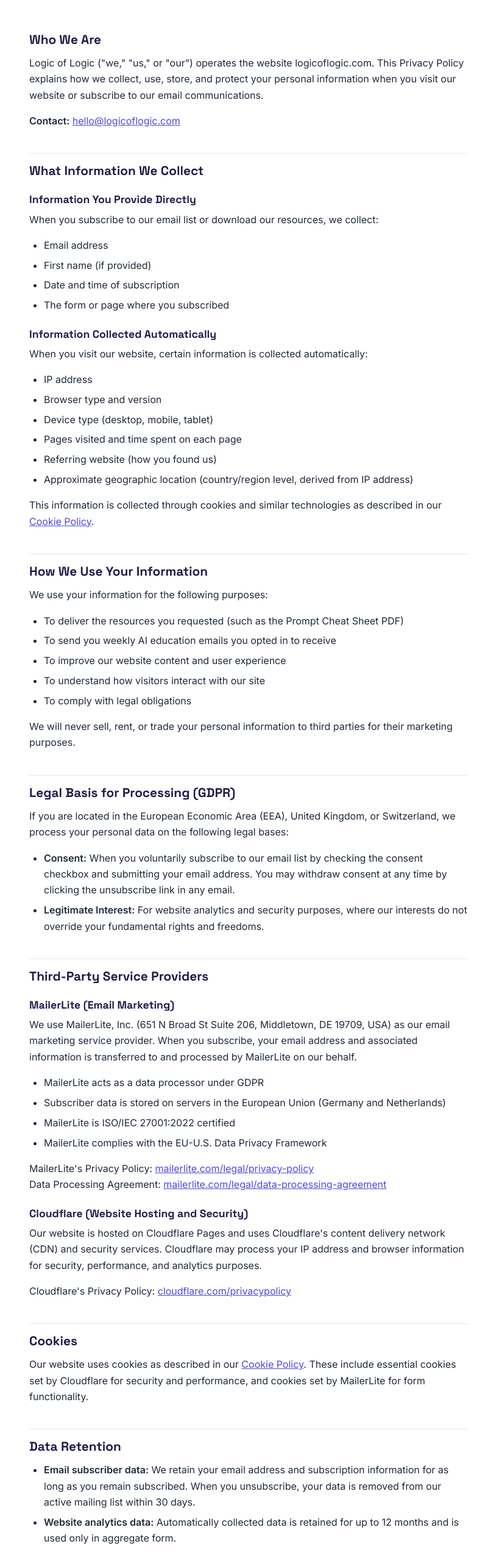
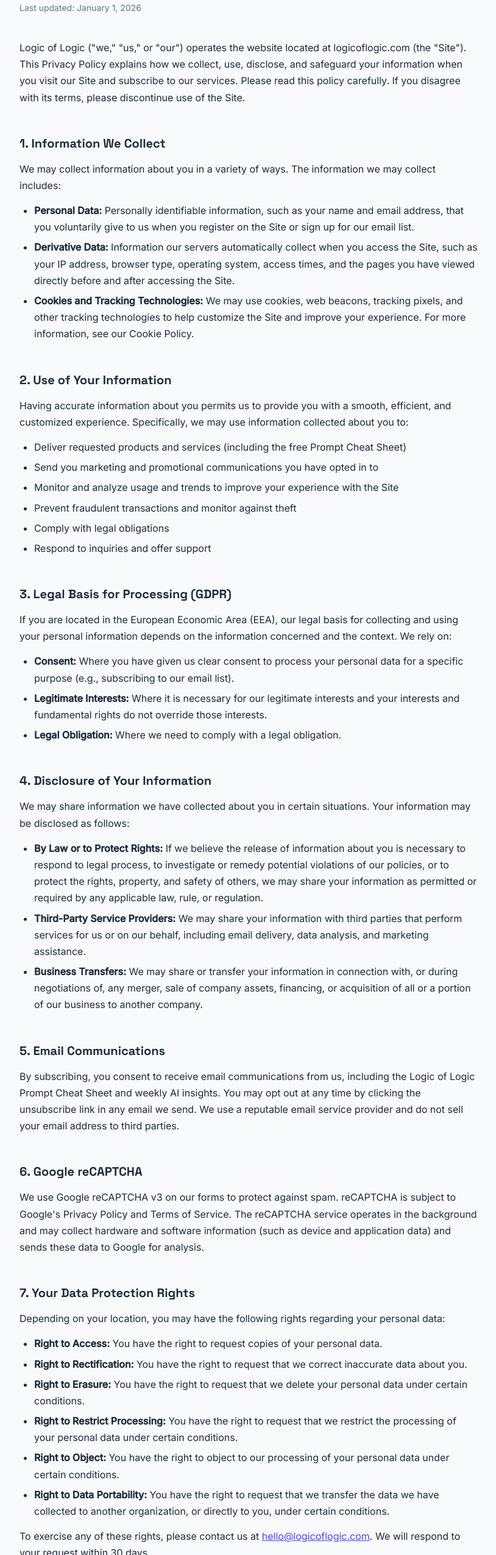
Before and after one commit to rsteitiyeh/logicoflogic, a plain HTML site: page privacy-policy.html in a window 1280 px wide. Shown: the part 212-2762 px from the top of the page at 61% size, without its empty margins (232-1046 px from the left). Drawn offline with Linux system fonts and the light colour scheme.

Commit message:
Revise privacy policy content and structure

```diff
--- a/privacy-policy.html
+++ b/privacy-policy.html
@@ -4,132 +4,131 @@
   <meta charset="UTF-8">
   <meta name="viewport" content="width=device-width, initial-scale=1.0">
   <title>Privacy Policy — Logic of Logic</title>
-  <meta name="description" content="Privacy Policy for LogicOfLogic.com — how we collect, use, and protect your data.">
+  <meta name="description" content="Privacy Policy for Logic of Logic — how we collect, use and protect your data.">
   <link rel="icon" type="image/png" href="/assets/favicon.png">
   <link rel="preconnect" href="https://fonts.googleapis.com">
   <link rel="preconnect" href="https://fonts.gstatic.com" crossorigin>
-  <link href="https://fonts.googleapis.com/css2?family=Space+Grotesk:wght@400;500;600;700&family=Inter:wght@400;500;600&display=swap" rel="stylesheet">
-  <link rel="stylesheet" href="/style.css">
+  <link href="https://fonts.googleapis.com/css2?family=Space+Grotesk:wght@600;700&family=Inter:wght@400;500&display=swap" rel="stylesheet">
+  <style>
+    *,*::before,*::after{box-sizing:border-box;margin:0;padding:0}
+    :root{--indigo:#4F46E5;--dark-navy:#1E1B4B;--teal:#0D9488;--light-bg:#F8FAFC;--body-dark:#1E293B;--secondary:#64748B;--font-h:'Space Grotesk',sans-serif;--font-b:'Inter',sans-serif}
+    body{font-family:var(--font-b);font-size:16px;line-height:1.7;color:var(--body-dark);background:var(--light-bg)}
+    a{color:var(--indigo)}
+    .site-header{background:#fff;border-bottom:1px solid rgba(0,0,0,.06);padding:18px 0}
+    .site-header .inner{max-width:800px;margin:0 auto;padding:0 24px;display:flex;align-items:center;justify-content:space-between}
+    .site-header img{height:36px;width:auto}
+    .back-link{font-size:14px;color:var(--indigo);text-decoration:none;display:flex;align-items:center;gap:6px}
+    .back-link:hover{text-decoration:underline}
+    .legal-wrap{max-width:800px;margin:0 auto;padding:56px 24px 80px}
+    .legal-wrap h1{font-family:var(--font-h);font-size:clamp(28px,4vw,40px);font-weight:700;color:var(--body-dark);margin-bottom:8px}
+    .legal-wrap .meta{font-size:14px;color:var(--secondary);margin-bottom:40px}
+    .legal-wrap h2{font-family:var(--font-h);font-size:20px;font-weight:700;color:var(--body-dark);margin:36px 0 12px;padding-top:8px}
+    .legal-wrap p{margin-bottom:14px;color:var(--body-dark)}
+    .legal-wrap ul{margin:0 0 14px 24px}
+    .legal-wrap li{margin-bottom:6px}
+    footer{background:#0F0E27;padding:40px 0;color:rgba(255,255,255,.5);text-align:center}
+    .footer-inner{max-width:800px;margin:0 auto;padding:0 24px;display:flex;flex-direction:column;gap:16px;align-items:center}
+    .footer-links{display:flex;flex-wrap:wrap;gap:8px 20px;justify-content:center;list-style:none}
+    .footer-links a{color:rgba(255,255,255,.5);font-size:14px;text-decoration:none}
+    .footer-links a:hover{color:rgba(255,255,255,.85)}
+    .footer-copy{font-size:13px}
+  </style>
 </head>
 <body>
-<div class="legal-header">
-  <a href="/"><img src="/assets/logo.png" alt="Logic of Logic"></a>
-  <a href="/">← Back to Home</a>
-</div>
-<div class="legal-page">
+<header class="site-header">
+  <div class="inner">
+    <a href="/"><img src="/assets/logo.png" alt="Logic of Logic"></a>
+    <a href="/" class="back-link">← Back to Home</a>
+  </div>
+</header>
+
+<div class="legal-wrap">
   <h1>Privacy Policy</h1>
-  <p class="updated">Last Updated: March 20, 2026</p>
+  <p class="meta">Last updated: January 1, 2026</p>
 
-  <h2>Who We Are</h2>
-  <p>Logic of Logic ("we," "us," or "our") operates the website logicoflogic.com. This Privacy Policy explains how we collect, use, store, and protect your personal information when you visit our website or subscribe to our email communications.</p>
-  <p><strong>Contact:</strong> <a href="mailto:hello@logicoflogic.com">hello@logicoflogic.com</a></p>
+  <p>Logic of Logic ("we," "us," or "our") operates the website located at logicoflogic.com (the "Site"). This Privacy Policy explains how we collect, use, disclose, and safeguard your information when you visit our Site and subscribe to our services. Please read this policy carefully. If you disagree with its terms, please discontinue use of the Site.</p>
 
-  <h2>What Information We Collect</h2>
-  <h3>Information You Provide Directly</h3>
-  <p>When you subscribe to our email list or download our resources, we collect:</p>
+  <h2>1. Information We Collect</h2>
+  <p>We may collect information about you in a variety of ways. The information we may collect includes:</p>
   <ul>
-    <li>Email address</li>
-    <li>First name (if provided)</li>
-    <li>Date and time of subscription</li>
-    <li>The form or page where you subscribed</li>
-  </ul>
-  <h3>Information Collected Automatically</h3>
-  <p>When you visit our website, certain information is collected automatically:</p>
-  <ul>
-    <li>IP address</li>
-    <li>Browser type and version</li>
-    <li>Device type (desktop, mobile, tablet)</li>
-    <li>Pages visited and time spent on each page</li>
-    <li>Referring website (how you found us)</li>
-    <li>Approximate geographic location (country/region level, derived from IP address)</li>
-  </ul>
-  <p>This information is collected through cookies and similar technologies as described in our <a href="/cookie-policy.html">Cookie Policy</a>.</p>
-
-  <h2>How We Use Your Information</h2>
-  <p>We use your information for the following purposes:</p>
-  <ul>
-    <li>To deliver the resources you requested (such as the Prompt Cheat Sheet PDF)</li>
-    <li>To send you weekly AI education emails you opted in to receive</li>
-    <li>To improve our website content and user experience</li>
-    <li>To understand how visitors interact with our site</li>
-    <li>To comply with legal obligations</li>
-  </ul>
-  <p>We will never sell, rent, or trade your personal information to third parties for their marketing purposes.</p>
-
-  <h2>Legal Basis for Processing (GDPR)</h2>
-  <p>If you are located in the European Economic Area (EEA), United Kingdom, or Switzerland, we process your personal data on the following legal bases:</p>
-  <ul>
-    <li><strong>Consent:</strong> When you voluntarily subscribe to our email list by checking the consent checkbox and submitting your email address. You may withdraw consent at any time by clicking the unsubscribe link in any email.</li>
-    <li><strong>Legitimate Interest:</strong> For website analytics and security purposes, where our interests do not override your fundamental rights and freedoms.</li>
+    <li><strong>Personal Data:</strong> Personally identifiable information, such as your name and email address, that you voluntarily give to us when you register on the Site or sign up for our email list.</li>
+    <li><strong>Derivative Data:</strong> Information our servers automatically collect when you access the Site, such as your IP address, browser type, operating system, access times, and the pages you have viewed directly before and after accessing the Site.</li>
+    <li><strong>Cookies and Tracking Technologies:</strong> We may use cookies, web beacons, tracking pixels, and other tracking technologies to help customize the Site and improve your experience. For more information, see our Cookie Policy.</li>
   </ul>
 
-  <h2>Third-Party Service Providers</h2>
-  <h3>MailerLite (Email Marketing)</h3>
-  <p>We use MailerLite, Inc. (651 N Broad St Suite 206, Middletown, DE 19709, USA) as our email marketing service provider. When you subscribe, your email address and associated information is transferred to and processed by MailerLite on our behalf.</p>
+  <h2>2. Use of Your Information</h2>
+  <p>Having accurate information about you permits us to provide you with a smooth, efficient, and customized experience. Specifically, we may use information collected about you to:</p>
   <ul>
-    <li>MailerLite acts as a data processor under GDPR</li>
-    <li>Subscriber data is stored on servers in the European Union (Germany and Netherlands)</li>
-    <li>MailerLite is ISO/IEC 27001:2022 certified</li>
-    <li>MailerLite complies with the EU-U.S. Data Privacy Framework</li>
-  </ul>
-  <p>MailerLite's Privacy Policy: <a href="https://www.mailerlite.com/legal/privacy-policy" target="_blank" rel="noopener">mailerlite.com/legal/privacy-policy</a><br>
-  Data Processing Agreement: <a href="https://www.mailerlite.com/legal/data-processing-agreement" target="_blank" rel="noopener">mailerlite.com/legal/data-processing-agreement</a></p>
-
-  <h3>Cloudflare (Website Hosting and Security)</h3>
-  <p>Our website is hosted on Cloudflare Pages and uses Cloudflare's content delivery network (CDN) and security services. Cloudflare may process your IP address and browser information for security, performance, and analytics purposes.</p>
-  <p>Cloudflare's Privacy Policy: <a href="https://www.cloudflare.com/privacypolicy/" target="_blank" rel="noopener">cloudflare.com/privacypolicy</a></p>
-
-  <h2>Cookies</h2>
-  <p>Our website uses cookies as described in our <a href="/cookie-policy.html">Cookie Policy</a>. These include essential cookies set by Cloudflare for security and performance, and cookies set by MailerLite for form functionality.</p>
-
-  <h2>Data Retention</h2>
-  <ul>
-    <li><strong>Email subscriber data:</strong> We retain your email address and subscription information for as long as you remain subscribed. When you unsubscribe, your data is removed from our active mailing list within 30 days.</li>
-    <li><strong>Website analytics data:</strong> Automatically collected data is retained for up to 12 months and is used only in aggregate form.</li>
+    <li>Deliver requested products and services (including the free Prompt Cheat Sheet)</li>
+    <li>Send you marketing and promotional communications you have opted in to</li>
+    <li>Monitor and analyze usage and trends to improve your experience with the Site</li>
+    <li>Prevent fraudulent transactions and monitor against theft</li>
+    <li>Comply with legal obligations</li>
+    <li>Respond to inquiries and offer support</li>
   </ul>
 
-  <h2>Your Rights</h2>
-  <h3>For All Users</h3>
+  <h2>3. Legal Basis for Processing (GDPR)</h2>
+  <p>If you are located in the European Economic Area (EEA), our legal basis for collecting and using your personal information depends on the information concerned and the context. We rely on:</p>
   <ul>
-    <li><strong>Unsubscribe:</strong> Click the "Unsubscribe" link at the bottom of any email.</li>
-    <li><strong>Access:</strong> Request a copy of the personal data we hold about you.</li>
-    <li><strong>Deletion:</strong> Request that we delete your personal data.</li>
-    <li><strong>Correction:</strong> Request that we correct inaccurate personal data.</li>
+    <li><strong>Consent:</strong> Where you have given us clear consent to process your personal data for a specific purpose (e.g., subscribing to our email list).</li>
+    <li><strong>Legitimate Interests:</strong> Where it is necessary for our legitimate interests and your interests and fundamental rights do not override those interests.</li>
+    <li><strong>Legal Obligation:</strong> Where we need to comply with a legal obligation.</li>
   </ul>
-  <h3>Additional Rights for EEA/UK Residents (GDPR)</h3>
+
+  <h2>4. Disclosure of Your Information</h2>
+  <p>We may share information we have collected about you in certain situations. Your information may be disclosed as follows:</p>
   <ul>
-    <li>Right to restrict processing</li>
-    <li>Right to data portability</li>
-    <li>Right to object to processing</li>
-    <li>Right to withdraw consent at any time</li>
-    <li>Right to lodge a complaint with your local data protection authority</li>
+    <li><strong>By Law or to Protect Rights:</strong> If we believe the release of information about you is necessary to respond to legal process, to investigate or remedy potential violations of our policies, or to protect the rights, property, and safety of others, we may share your information as permitted or required by any applicable law, rule, or regulation.</li>
+    <li><strong>Third-Party Service Providers:</strong> We may share your information with third parties that perform services for us or on our behalf, including email delivery, data analysis, and marketing assistance.</li>
+    <li><strong>Business Transfers:</strong> We may share or transfer your information in connection with, or during negotiations of, any merger, sale of company assets, financing, or acquisition of all or a portion of our business to another company.</li>
   </ul>
-  <h3>Additional Rights for California Residents (CCPA/CPRA)</h3>
+
+  <h2>5. Email Communications</h2>
+  <p>By subscribing, you consent to receive email communications from us, including the Logic of Logic Prompt Cheat Sheet and weekly AI insights. You may opt out at any time by clicking the unsubscribe link in any email we send. We use a reputable email service provider and do not sell your email address to third parties.</p>
+
+  <h2>6. Google reCAPTCHA</h2>
+  <p>We use Google reCAPTCHA v3 on our forms to protect against spam. reCAPTCHA is subject to Google's Privacy Policy and Terms of Service. The reCAPTCHA service operates in the background and may collect hardware and software information (such as device and application data) and sends these data to Google for analysis.</p>
+
+  <h2>7. Your Data Protection Rights</h2>
+  <p>Depending on your location, you may have the following rights regarding your personal data:</p>
   <ul>
-    <li>Right to know what personal information is collected, used, shared, or sold</li>
-    <li>Right to delete personal information</li>
-    <li>Right to opt out of the sale or sharing of personal information (we do not sell your data)</li>
-    <li>Right to non-discrimination for exercising your privacy rights</li>
+    <li><strong>Right to Access:</strong> You have the right to request copies of your personal data.</li>
+    <li><strong>Right to Rectification:</strong> You have the right to request that we correct inaccurate data about you.</li>
+    <li><strong>Right to Erasure:</strong> You have the right to request that we delete your personal data under certain conditions.</li>
+    <li><strong>Right to Restrict Processing:</strong> You have the right to request that we restrict the processing of your personal data under certain conditions.</li>
+    <li><strong>Right to Object:</strong> You have the right to object to our processing of your personal data under certain conditions.</li>
+    <li><strong>Right to Data Portability:</strong> You have the right to request that we transfer the data we have collected to another organization, or directly to you, under certain conditions.</li>
   </ul>
-  <p>To exercise any of these rights, contact us at <a href="mailto:hello@logicoflogic.com">hello@logicoflogic.com</a>. We will respond within 30 days.</p>
+  <p>To exercise any of these rights, please contact us at <a href="mailto:hello@logicoflogic.com">hello@logicoflogic.com</a>. We will respond to your request within 30 days.</p>
 
-  <h2>Children's Privacy</h2>
-  <p>Our website and services are not directed at individuals under the age of 16. We do not knowingly collect personal information from children. If we learn that we have collected personal information from a child under 16, we will delete it promptly.</p>
+  <h2>8. California Privacy Rights (CCPA)</h2>
+  <p>If you are a California resident, you have the right to: (a) know what personal information we collect, use, and disclose; (b) delete personal information we have collected; (c) opt-out of the sale of personal information (we do not sell personal information); and (d) non-discrimination for exercising your CCPA rights. To submit a request, contact us at <a href="mailto:hello@logicoflogic.com">hello@logicoflogic.com</a>.</p>
 
-  <h2>International Data Transfers</h2>
-  <p>Your information may be transferred to and processed in countries other than your own, including the United States and European Union countries. We ensure appropriate safeguards are in place, including the EU-U.S. Data Privacy Framework and standard contractual clauses where applicable.</p>
+  <h2>9. Security</h2>
+  <p>We use administrative, technical, and physical security measures to help protect your personal information. While we have taken reasonable steps to secure the personal information you provide to us, no security system is impenetrable and we cannot guarantee the security of our systems 100%. In the event that any information under our control is compromised, we will take reasonable steps to investigate the situation and, where appropriate, notify affected individuals.</p>
 
-  <h2>Changes to This Policy</h2>
-  <p>We may update this Privacy Policy from time to time. When we do, we will update the "Last Updated" date at the top of this page. Continued use of our website after changes are posted constitutes your acceptance of the updated policy.</p>
+  <h2>10. Retention of Data</h2>
+  <p>We will retain your personal information only for as long as is necessary for the purposes set out in this Privacy Policy. We will retain and use your information to the extent necessary to comply with our legal obligations, resolve disputes, and enforce our policies.</p>
 
-  <h2>Contact Us</h2>
-  <p>If you have any questions about this Privacy Policy, contact us at:<br>
-  <strong>Email:</strong> <a href="mailto:hello@logicoflogic.com">hello@logicoflogic.com</a><br>
-  <strong>Website:</strong> logicoflogic.com</p>
+  <h2>11. Changes to This Privacy Policy</h2>
+  <p>We may update this Privacy Policy from time to time. We will notify you of any changes by posting the new Privacy Policy on this page and updating the "Last updated" date. You are advised to review this Privacy Policy periodically for any changes.</p>
+
+  <h2>12. Contact Us</h2>
+  <p>If you have questions or comments about this Privacy Policy, please contact us at:</p>
+  <p><strong>Logic of Logic</strong><br>Email: <a href="mailto:hello@logicoflogic.com">hello@logicoflogic.com</a><br>Website: <a href="https://logicoflogic.com">logicoflogic.com</a></p>
 </div>
-<footer class="site-footer">
-  <p>&copy; 2026 Logic of Logic. All rights reserved.</p>
-  <p class="footer-links"><a href="/privacy-policy.html">Privacy Policy</a> · <a href="/terms.html">Terms of Service</a> · <a href="/cookie-policy.html">Cookie Policy</a> · <a href="/disclaimer.html">Disclaimer</a></p>
+
+<footer>
+  <div class="footer-inner">
+    <img src="/assets/logo.png" alt="Logic of Logic" style="height:32px;width:auto;filter:brightness(1.1)">
+    <ul class="footer-links">
+      <li><a href="/privacy-policy.html">Privacy Policy</a></li>
+      <li><a href="/terms.html">Terms of Service</a></li>
+      <li><a href="/cookie-policy.html">Cookie Policy</a></li>
+      <li><a href="/disclaimer.html">Disclaimer</a></li>
+    </ul>
+    <p class="footer-copy">© 2026 Logic of Logic. All rights reserved.</p>
+  </div>
 </footer>
 </body>
 </html>
```
